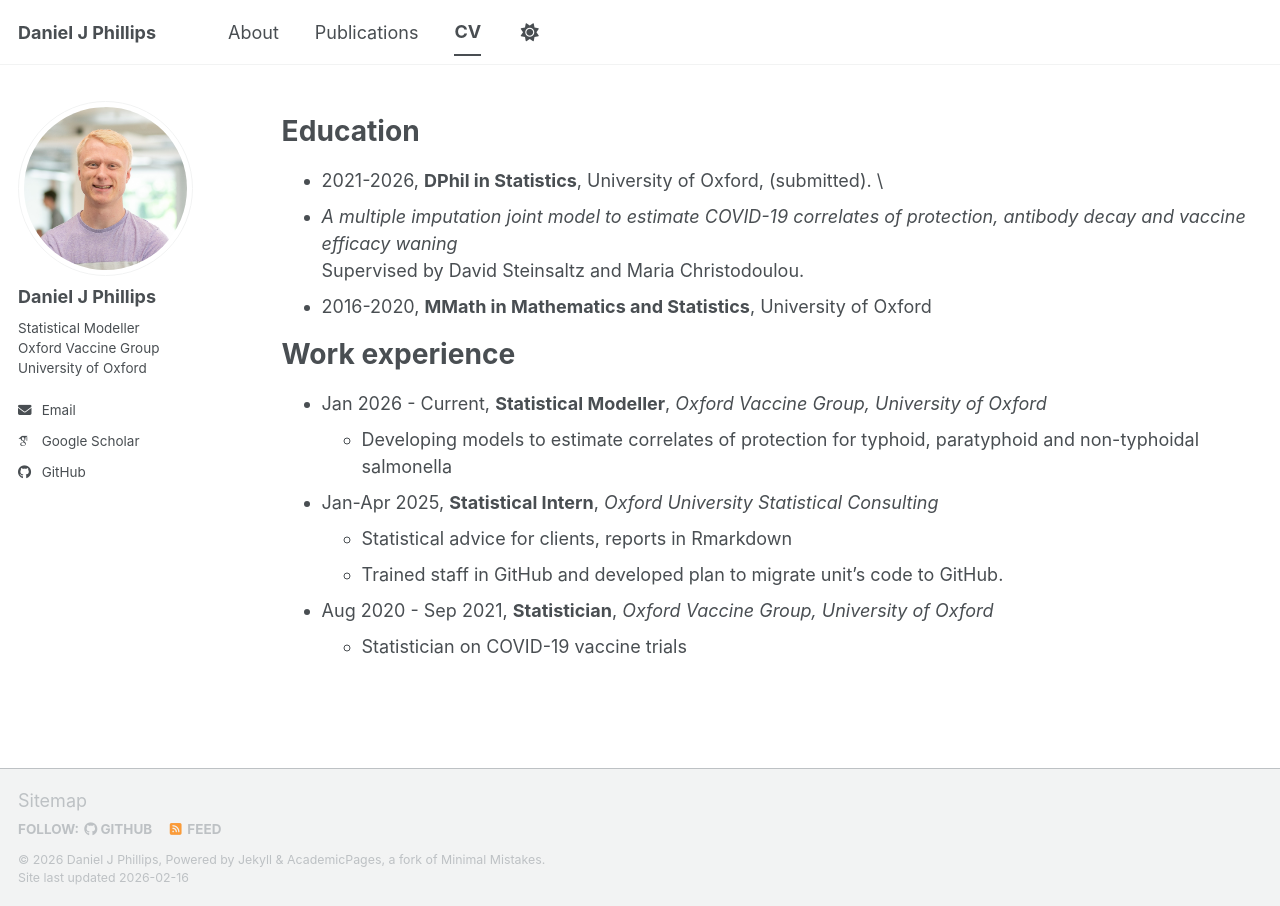
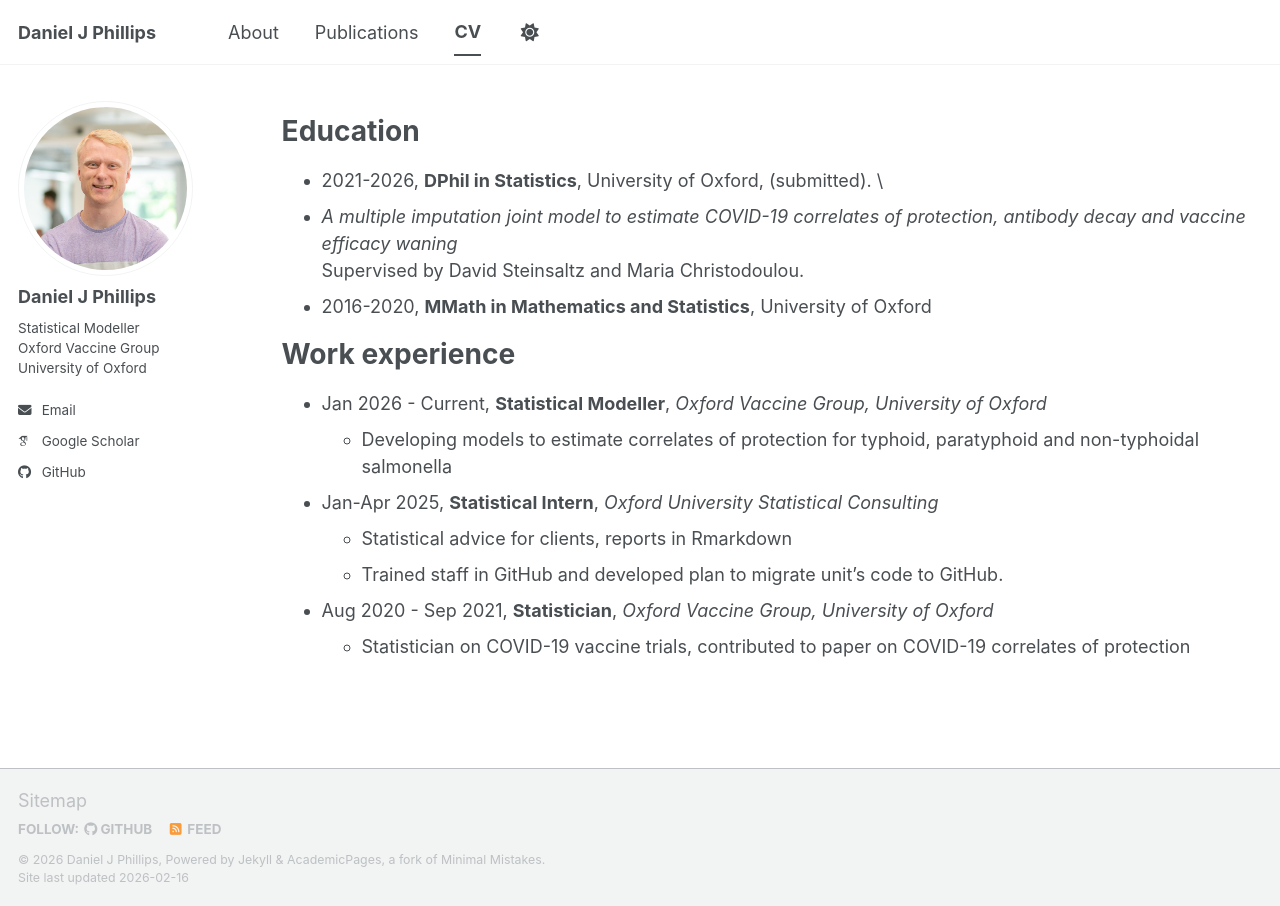
Before and after one commit to danphillipsstats/danphillipsstats.github.io, a Jekyll site: the page built from _pages/cv.md, in a window 1280 px wide. Built offline with Jekyll 4.4.1, drawn with Linux system fonts in a browser that asks for light colours; some web fonts are replaced; a script bundle is joined from its source files by our own code; library files that are not in the unit come from our copies.

Commit message:
Update cv.md
Updated original OVG job

```diff
--- a/_pages/cv.md
+++ b/_pages/cv.md
@@ -26,7 +26,7 @@ Work experience
   * Trained staff in GitHub and developed plan to migrate unit's code to GitHub. <br>
 
 * Aug 2020 - Sep 2021, **Statistician**, *Oxford Vaccine Group, University of Oxford*
-  * Statistician on COVID-19 vaccine trials
+  * Statistician on COVID-19 vaccine trials, contributed to paper on COVID-19 correlates of protection
 
 <!---
 Talks
```
